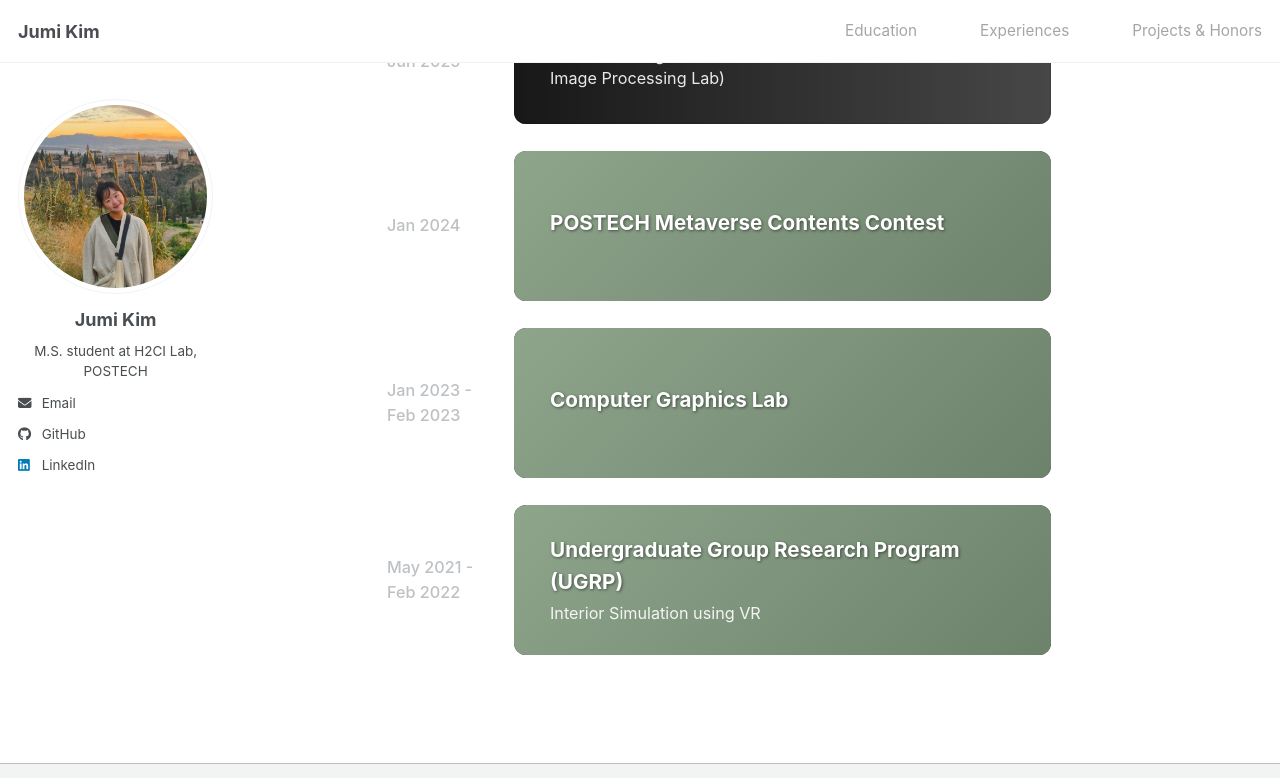
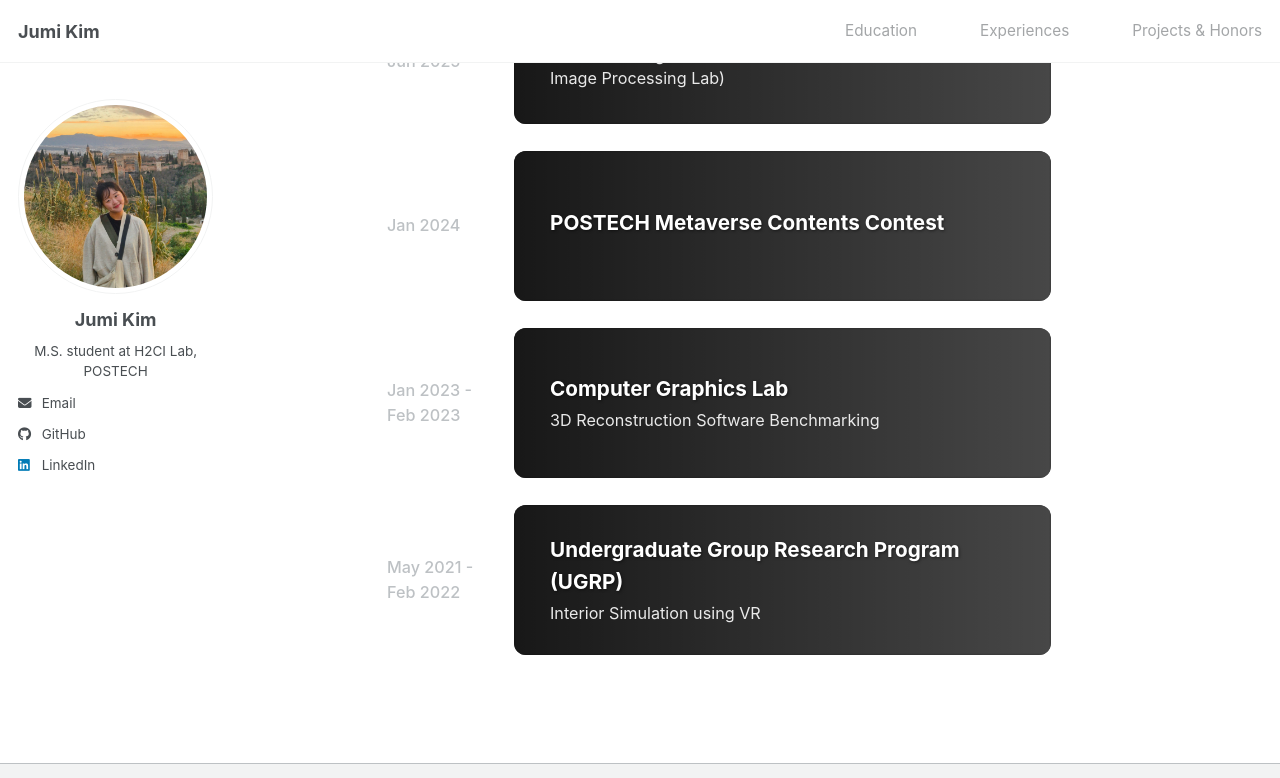
Before and after one commit to jglosa/jglosa.github.io, a Jekyll site: the page built from _pages/about.md, in a window 1280 px wide and 900 px high, scrolled down 2142 px, cut to the strip 0-778 px from the top of the window. Built offline with Jekyll 4.4.1, drawn with Linux system fonts in a browser that asks for light colours; a script bundle is joined from its source files by our own code; library files that are not in the unit come from our copies; part of the change alters nothing that is shown.

```diff
--- a/_pages/about.md
+++ b/_pages/about.md
@@ -52,11 +52,12 @@ experiences:
 research_projects:
   - name: "Research Project II"
     date: "Sep 2025 - Dec 2025"
-    image: "researchproject_2.jpeg"
+    image: "researchproject_2.png"
     description: "Feature and User Review Analysis of Commercial Digital Wellbeing Apps"
 
   - name: "Mobile & Ubiquitous Computing Project"
     date: "Feb 2025 - Jun 2025"
+    image: "ubiquitous.png"
     description: "Kkubeok: Microsleep-aware Rest Recommendation App"
 
   - name: "Research Project I"
@@ -66,13 +67,16 @@ research_projects:
 
   - name: "POSTECH Metaverse Contents Contest"
     date: "Jan 2024"
+    image: "metaverse.png"
     project: "VR Food-Making Simulation Game using Oculus Quest 2"
 
   - name: "Computer Graphics Lab"
     date: "Jan 2023 - Feb 2023"
-    project: "3D Reconstruction Software Benchmarking"
+    image: "graphics_lab.png"
+    description: "3D Reconstruction Software Benchmarking"
 
   - name: "Undergraduate Group Research Program (UGRP)"
     date: "May 2021 - Feb 2022"
+    image: "ugrp.png"
     description: "Interior Simulation using VR"
 ---
```
Also changed, not shown: images/ubiquitous.png (added), 4 other files.
